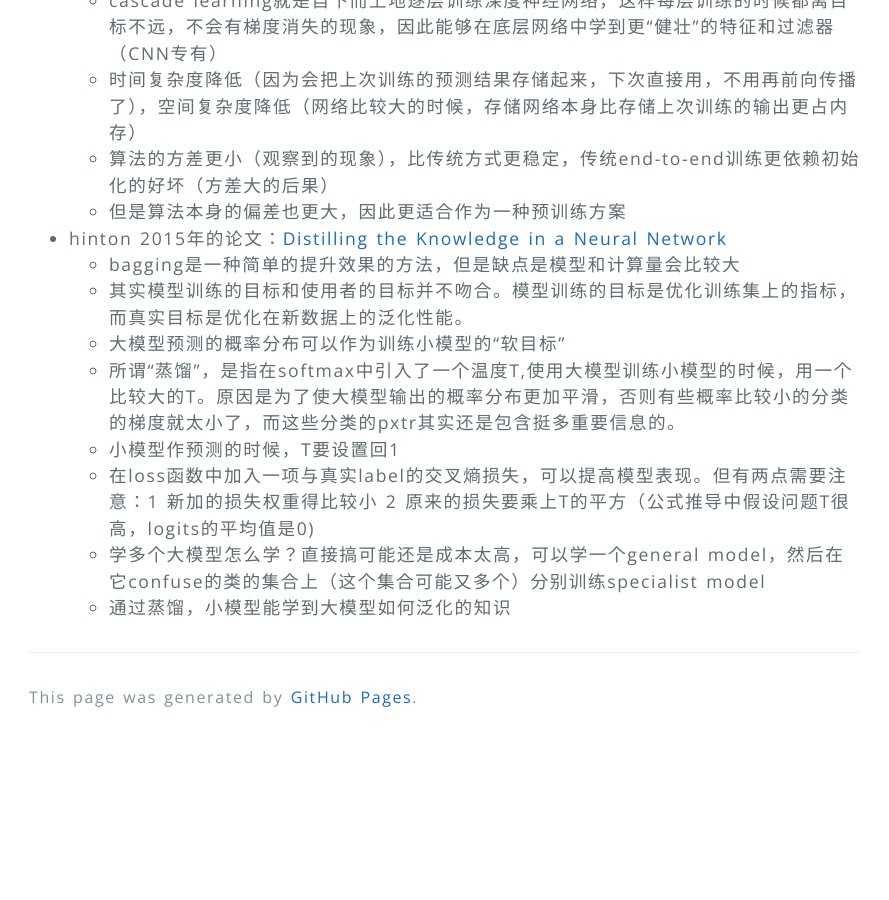
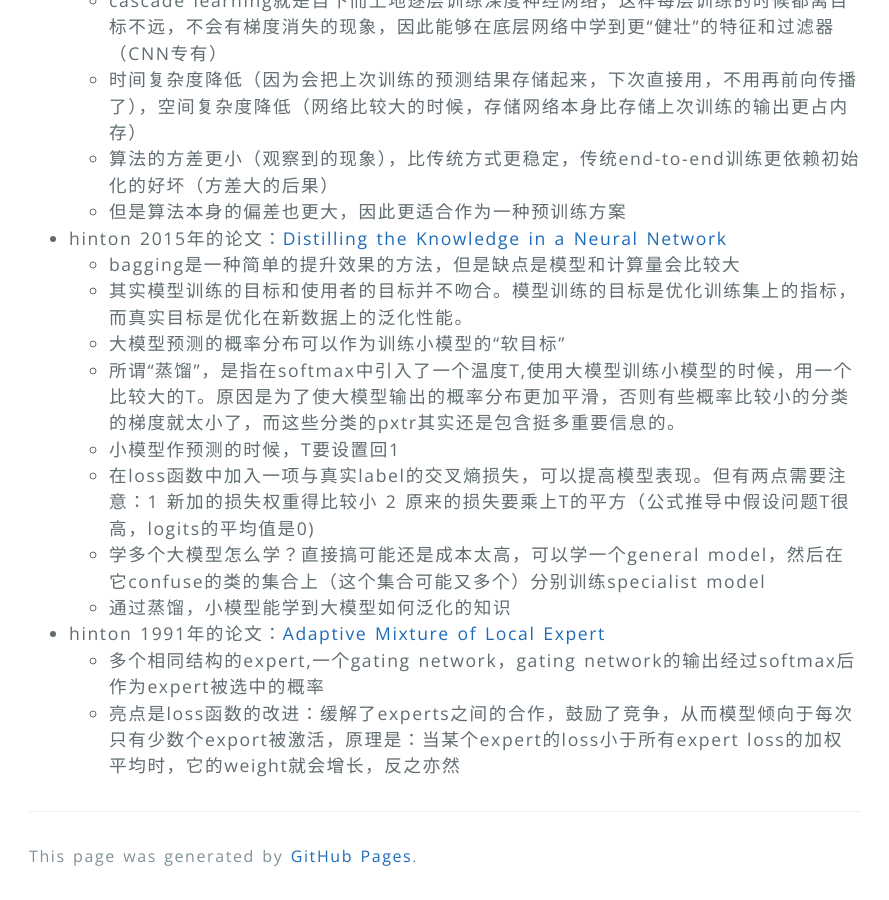
Before and after one commit to cactiiii/cactiiii.github.io, a Jekyll site: the page built from _posts/2021-03-26-向别人学习-阅读笔记.md, in a window 1280 px wide and 900 px high, scrolled down 3389 px. Shown: the whole window, without its empty margins (195-1084 px from the left). Built offline with Jekyll 4.4.1, drawn with Linux system fonts in a browser that asks for light colours; before the commit the page ends 4130 px from its top, so only the background shows below that.

Commit message:
add misture of expert

```diff
--- a/_posts/2021-03-26-向别人学习-阅读笔记.md
+++ b/_posts/2021-03-26-向别人学习-阅读笔记.md
@@ -93,3 +93,6 @@ categories: [paper translate]
     * 在loss函数中加入一项与真实label的交叉熵损失，可以提高模型表现。但有两点需要注意：1 新加的损失权重得比较小 2 原来的损失要乘上T的平方（公式推导中假设问题T很高，logits的平均值是0)
     * 学多个大模型怎么学？直接搞可能还是成本太高，可以学一个general model，然后在它confuse的类的集合上（这个集合可能又多个）分别训练specialist model
     * 通过蒸馏，小模型能学到大模型如何泛化的知识
+* hinton 1991年的论文：[Adaptive Mixture of Local Expert ](https://www.researchgate.net/publication/233806999_Adaptive_Mixture_of_Local_Expert)
+    * 多个相同结构的expert,一个gating network，gating network的输出经过softmax后作为expert被选中的概率
+    * 亮点是loss函数的改进：缓解了experts之间的合作，鼓励了竞争，从而模型倾向于每次只有少数个export被激活，原理是：当某个expert的loss小于所有expert loss的加权平均时，它的weight就会增长，反之亦然
```
